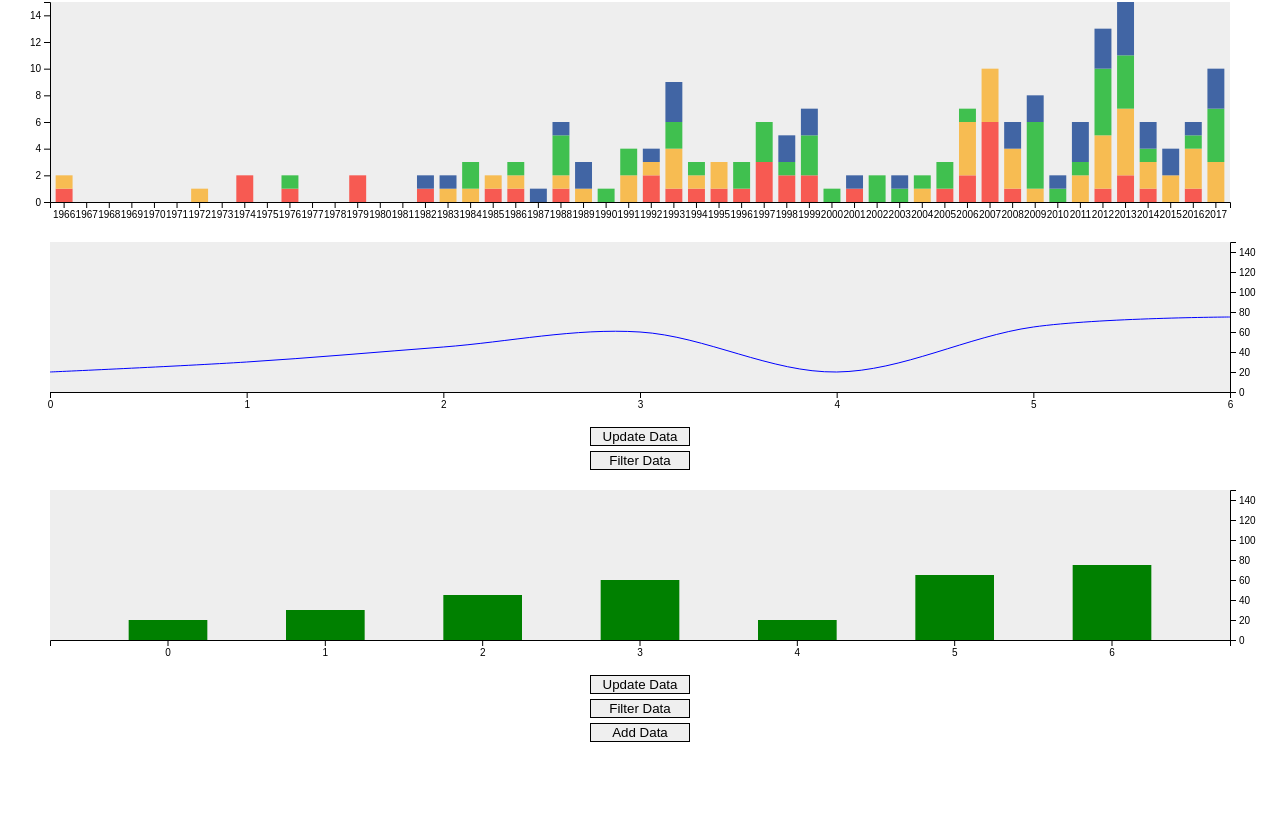
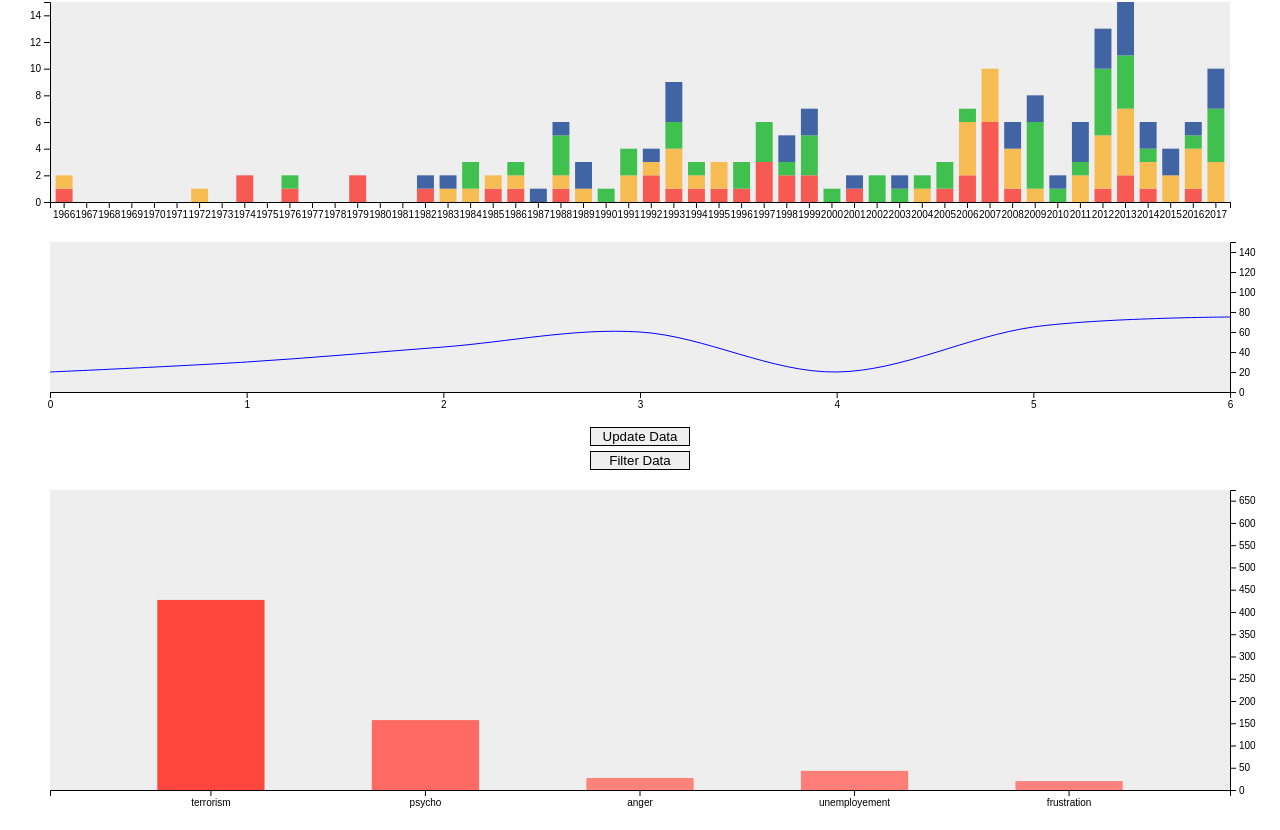
Before and after one commit to italiaiello/info-vis, a React (Create React App) app: page / in a window 1280 px wide. Shown: the part 1187-2017 px from the top of the page. Before the commit the page ends 1929 px from the top, so only its background shows below. Built offline with nearby package versions, Linux system fonts and the light colour scheme.

Commit message:
used actual data to populate bar chart

```diff
--- a/src/App.css
+++ b/src/App.css
@@ -63,3 +63,9 @@ button {
   fill: black;
   cursor: pointer;
 }
+
+/* Bar Graph */
+
+.barGraph svg {
+  height: 300px;
+}
--- a/src/App.js
+++ b/src/App.js
@@ -21,14 +21,14 @@ function App() {
   // Line graph data
   const [lineGraphData, setLineGraphData] = useState([20, 30, 45, 60, 20, 65, 75])
 
-  // Bar graph data
-  const [barGraphData, setBarGraphData] = useState([20, 30, 45, 60, 20, 65, 75])
-
   // GeoChart state
   const [property, setProperty] = useState("pop_est")
 
   // PieChart Data
   const [pieChartData, setPieChartData] = useState({})
+
+  // Bar graph data
+  // const [barGraphData, setBarGraphData] = useState([20, 30, 45, 70, 32, 25, 15])
 
   // Culprit Data for Stacked Bar Graph
   const [culpritData, setCulpritData] = useState({})
@@ -82,7 +82,9 @@ function App() {
       <br />
       <LineGraph lineGraphData={lineGraphData} setLineGraphData={setLineGraphData} />
       <br />
-      <AnimatedBarGraph barGraphData={barGraphData} setBarGraphData={setBarGraphData} />
+      <AnimatedBarGraph barGraphData={pieChartData} />
+      <br/>
+      <br/>
     </section>
   )
 }
--- a/src/components/AnimatedBarGraph/AnimatedBarGraph.js
+++ b/src/components/AnimatedBarGraph/AnimatedBarGraph.js
@@ -1,41 +1,46 @@
 import React, { useRef, useEffect } from 'react';
-import {
-    select,
-    axisBottom,
-    axisRight,
-    scaleLinear,
-    scaleBand } from 'd3';
+import { select, axisBottom, axisRight, scaleLinear, scaleBand } from 'd3';
 
 import { useResizeObserver } from '../../hooks/useResizeObserver'
 
 
-const AnimatedBarGraph = ({ barGraphData, setBarGraphData }) => {
+const AnimatedBarGraph = ({ barGraphData }) => {
 
     const barGraphRef = useRef()
     const wrapperRef = useRef()
     const dimensions = useResizeObserver(wrapperRef)
+
+    console.log(barGraphData)
 
     // will be called initially and then every time the barGraphData array changes
     useEffect(() => {
         const svg = select(barGraphRef.current)
 
         if (!dimensions) return
+        if (!barGraphData.labels || !barGraphData.values) return
 
+        console.log('hello')
+
+        // Setting up the x and y scales, which help us spread each point eveny across
+        // the width and height of the svg respectively
         const xScale = scaleBand()
-            .domain(barGraphData.map((value, index) => index))
+            .domain(barGraphData.labels)
             .range([0, dimensions.width])
             .padding(0.5)
 
+        // Finding the max value from the data and using it as the max for the y axis
+        const maxYAxisValue = barGraphData.values.reduce((sum, value) => sum += value)
         const yScale = scaleLinear()
-            .domain([0, 150])
+            .domain([0, maxYAxisValue])
             .range([dimensions.height, 0])
 
+        const maxDataValue = Math.max(...barGraphData.values)
         const colorScale = scaleLinear()
-            .domain([75, 100, 150])
-            .range(["green", "orange", "red"])
+            .domain([0, maxDataValue / 2, maxDataValue])
+            .range(["#ff8780", "#ff5f57", "#ff473d"])
             .clamp(true)
 
-        const xAxis = axisBottom(xScale).ticks(barGraphData.length)
+        const xAxis = axisBottom(xScale)
         svg
             .select(".x-axis")
             .style("transform", `translateY(${dimensions.height}px)`)
@@ -49,11 +54,11 @@ const AnimatedBarGraph = ({ barGraphData, setBarGraphData }) => {
 
         svg
             .selectAll(".bar")
-            .data(barGraphData)
+            .data(barGraphData.values)
             .join("rect")
             .attr("class", "bar")
             .style("transform", "scale(1, -1)")
-            .attr("x", (value, index) => xScale(index))
+            .attr("x", (value, index) => xScale(barGraphData.labels[index]))
             .attr("y", -dimensions.height)
             .attr("width", xScale.bandwidth())
             .on("mouseenter", (value, index) => {
@@ -85,18 +90,6 @@ const AnimatedBarGraph = ({ barGraphData, setBarGraphData }) => {
                     <g className="y-axis" />
                 </svg>
             </div>
-            <br />
-            <div className="graphButtons">
-                <button onClick={() => setBarGraphData(barGraphData.map(value => value < 150 && value + 5))}>
-                    Update Data
-                </button>
-                <button onClick={() => setBarGraphData(barGraphData.filter(value => value < 35))}>
-                    Filter Data
-                </button>
-                <button onClick={() => setBarGraphData([...barGraphData, Math.round(Math.random(0, 1) * 150)])}>
-                    Add Data
-                </button>
-            </div>
         </article>
     );
 }
```
